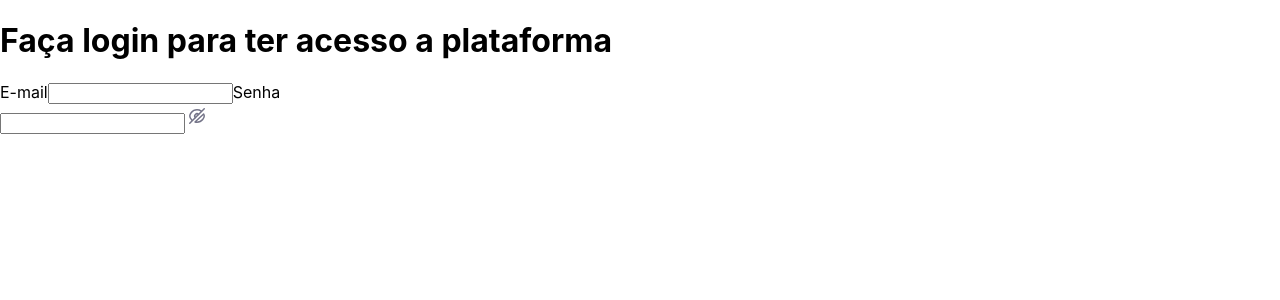
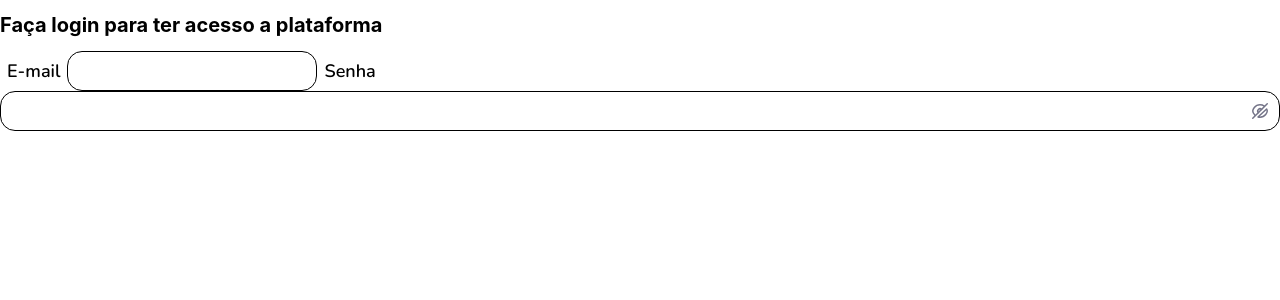
Before and after one commit to ViniciusEvans/Desafio-Clarke-Energia, a React (Vite) app: page /login in a window 1280 px wide. Shown: the top 300 px of the page. Built offline with nearby package versions, Linux system fonts and the light colour scheme.

Commit message:
estilizando inputs

```diff
--- a/src/components/inputs/index.jsx
+++ b/src/components/inputs/index.jsx
@@ -22,7 +22,7 @@ export function InputPassword() {
   return (
     <>
       <label htmlFor="password">Senha</label>
-      <div>
+      <div className="div-inputPassword">
         <input id="password" type={passwordVisibility} required />
         <img
           onClick={handleChangeVisibility}
--- a/src/components/inputs/style.scss
+++ b/src/components/inputs/style.scss
@@ -0,0 +1,34 @@
+@import url('https://fonts.googleapis.com/css2?family=Montserrat:wght@400;600;700&family=Nunito:wght@400;600;700&family=Inter&display=swap');
+label {
+  font-family: Nunito;
+  font-style: normal;
+  font-weight: 600;
+  font-size: 18px;
+  line-height: 130%;
+  margin: 0.7rem;
+}
+input {
+  all: unset;
+  padding: 0.7rem;
+  border: 0.1rem #000 solid;
+  border-radius: 1.5rem;
+  font-family: Inter;
+  font-style: normal;
+  font-weight: normal;
+  font-size: 16px;
+  line-height: 24px;
+}
+div.div-inputPassword {
+  display: flex;
+  justify-content: space-between;
+  align-items: center;
+  border-radius: 1.5rem;
+  border: 0.1rem #000 solid;
+  padding: 0.7rem;
+  margin-bottom: 3rem;
+  input {
+    border: none;
+    padding: 0;
+    margin: 0;
+  }
+}
--- a/src/index.css
+++ b/src/index.css
@@ -1,3 +1,6 @@
+html {
+  font-size: 62.5%;
+}
 body {
   margin: 0;
   font-family: -apple-system, BlinkMacSystemFont, 'Segoe UI', 'Roboto', 'Oxygen',
```
